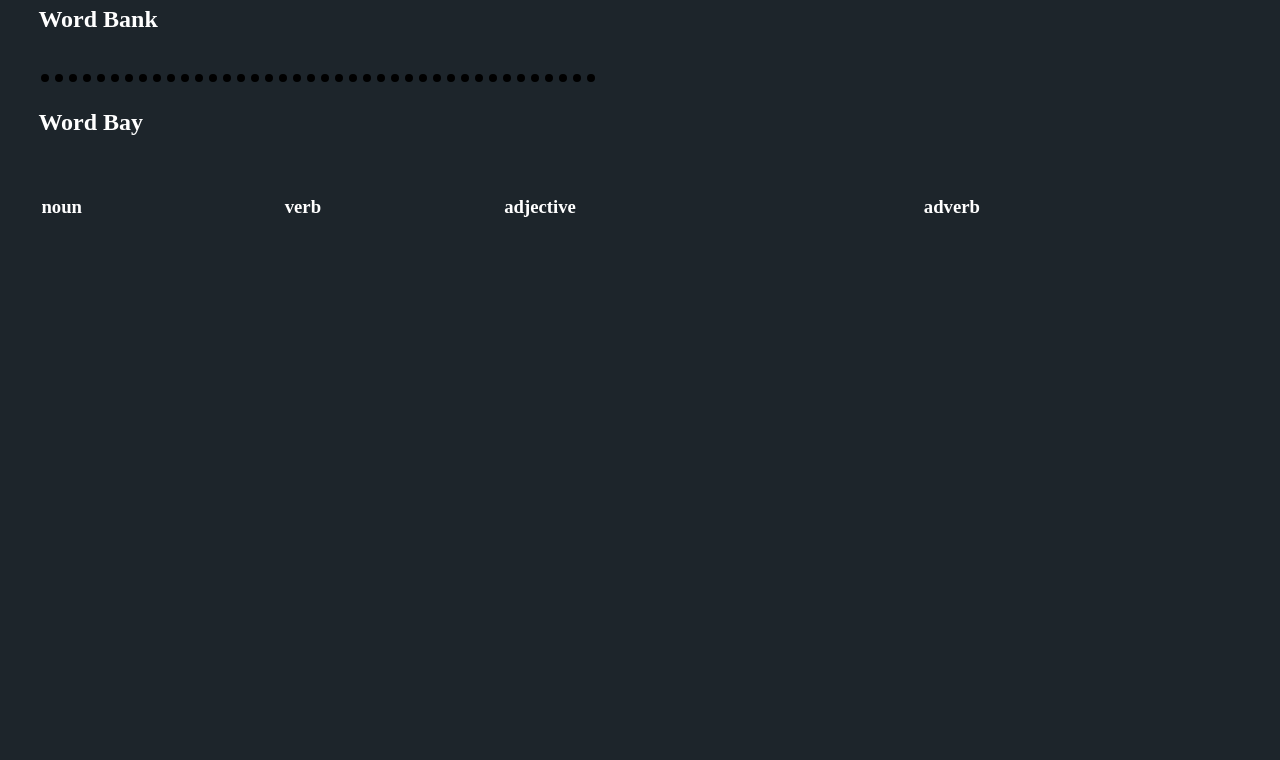
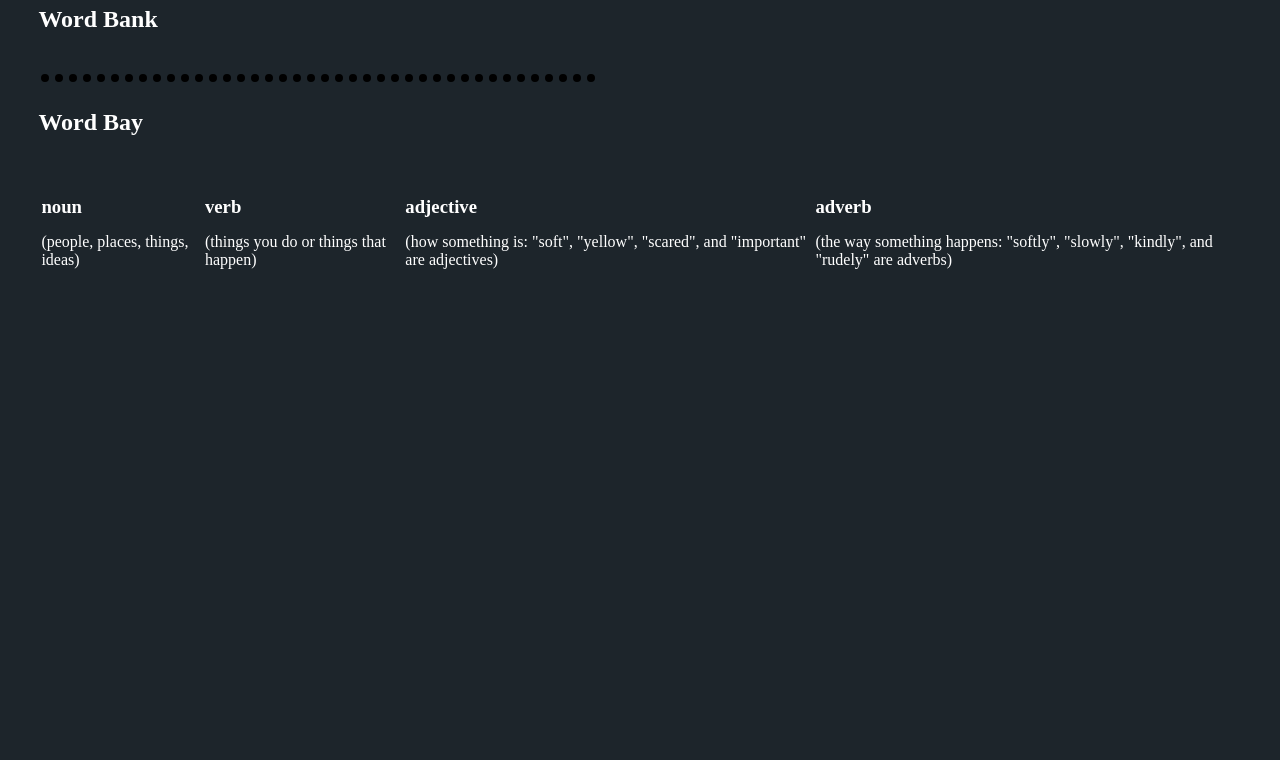
Before and after one commit to mpmcpherson/graysensSpeech, a PHP site: page / in a window 1280 px wide. Shown: the part 147-907 px from the top of the page. Run offline with PHP 8.4, Linux system fonts and the light colour scheme.

Commit message:
autocommit Thu 11 Mar 2021 05:18:39 PM EST

```diff
--- a/site/index.php
+++ b/site/index.php
@@ -49,10 +49,10 @@
 
 						<table class="full" style="width: 100%;">
 						<tr>
-							<td> <h3 style="height: 1em; display: block !important; width: 100%">noun</h3></td>
-							<td> <h3 style="height: 1em; display: block !important; width: 100%">verb</h3></td>
-							<td> <h3 style="height: 1em; display: block !important; width: 100%">adjective</h3></td>
-							<td> <h3 style="height: 1em; display: block !important; width: 100%">adverb</h3></td>
+							<td> <h3 style="height: 1em; display: block !important; width: 100%">noun </h3>(people, places, things, ideas)</td>
+							<td> <h3 style="height: 1em; display: block !important; width: 100%">verb </h3>(things you do or things that happen)</td>
+							<td> <h3 style="height: 1em; display: block !important; width: 100%">adjective</h3> (how something is: "soft", "yellow", "scared", and "important" are adjectives)</td>
+							<td> <h3 style="height: 1em; display: block !important; width: 100%">adverb</h3> (the way something happens: "softly", "slowly", "kindly", and "rudely" are adverbs)</td>
 						</tr>
 						<tr class="full">
 							<td id="noun" class="full" ondrop="drop(event)" ondragover="allowDrop(event)" style="vertical-align: top"></td>
```
